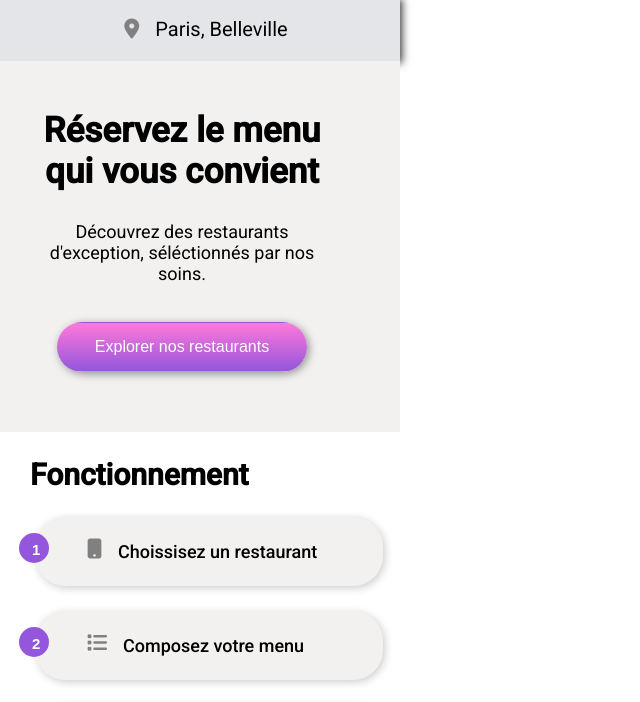
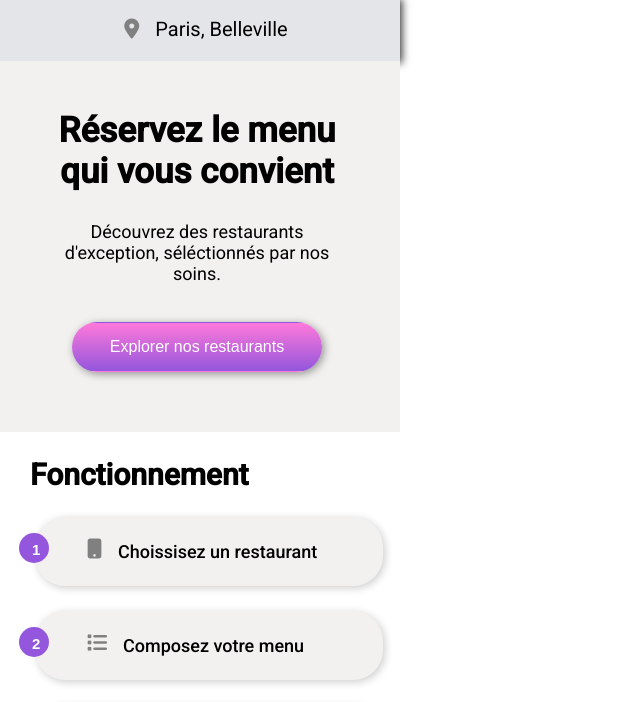
Before and after one commit to Hentiofyle/omfmobileview, a plain HTML site: page index.html in a window 1280 px wide. Shown: the part 72-774 px from the top of the page, without its empty margins (0-640 px from the left). Drawn offline with Linux system fonts and the light colour scheme; a web font is replaced by a local one.

Commit message:
Update index.css

```diff
--- a/index.css
+++ b/index.css
@@ -81,7 +81,7 @@ div.introduction {
 
 .introduction-body {
   width: 80%;
-  margin-left: 20px;
+  margin-left: 35px;
   padding-top: 10px;
   padding-bottom: 50px;
 }
```
